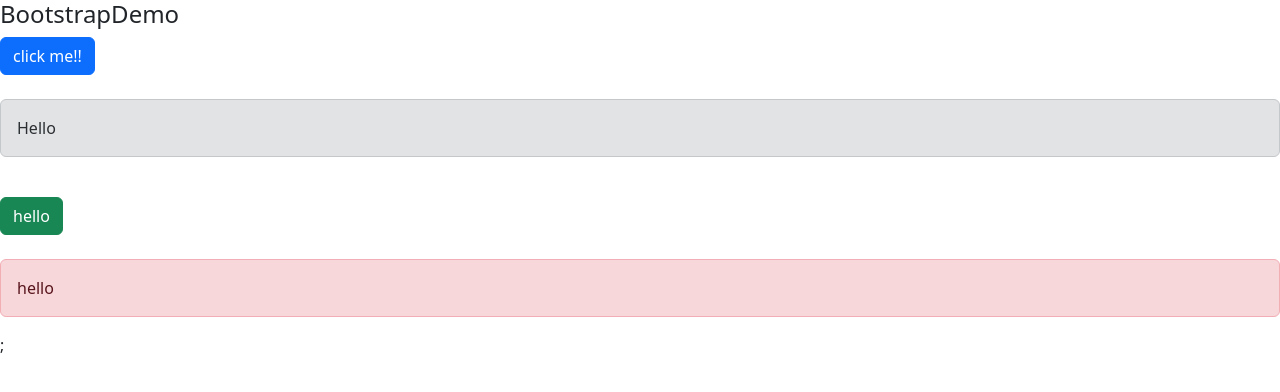
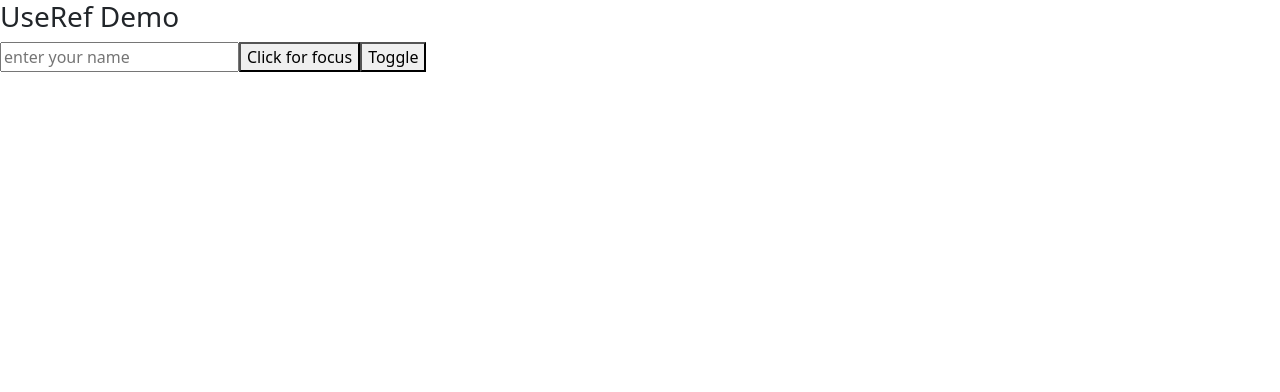
Before and after one commit to Namrata725/reactJsLearning, a React (Vite) app: page / in a window 1280 px wide. Shown: the top 392 px of the page. Built offline with nearby package versions, Linux system fonts and the light colour scheme.

Commit message:
docs+ demo code useRef hook

```diff
--- a/src/App.jsx
+++ b/src/App.jsx
@@ -24,6 +24,7 @@
 import CssModuleDemo from "./CssModuleDemo";
 import StyleComponentDemo from "./StyleComponentDemo";
 import BootstrapDemo from "./BootstrapDemo";
+import UseRefDemo from "./UseRefDemo";
 function App() {
   return (
     <div>
@@ -81,7 +82,9 @@
       </div> */}
 
       {/* <StyleComponentDemo /> */}
-      <BootstrapDemo />
+      {/* <BootstrapDemo /> */}
+
+      <UseRefDemo />
     </div>
   );
 }
--- /dev/null
+++ b/src/UseRefDemo.jsx
@@ -0,0 +1,30 @@
+import { useRef } from "react";
+
+function UseRefDemo() {
+  const inputRef = useRef(null);
+
+  const handleInput = () => {
+    inputRef.current.focus();
+    inputRef.current.style.color = "green";
+  };
+
+  const toggleHandle = () => {
+    if (inputRef.current.style.display != "none") {
+      inputRef.current.style.display = "none";
+    } else {
+      inputRef.current.style.display = "inline";
+    }
+  };
+
+  return (
+    <div>
+      <h3>UseRef Demo</h3>
+
+      <input ref={inputRef} type="text" placeholder="enter your name" />
+      <button onClick={handleInput}>Click for focus</button>
+      <button onClick={toggleHandle}>Toggle</button>
+    </div>
+  );
+}
+
+export default UseRefDemo;
```
Also changed, not shown: 1 other file (tests, documents, lock files or other folders).
